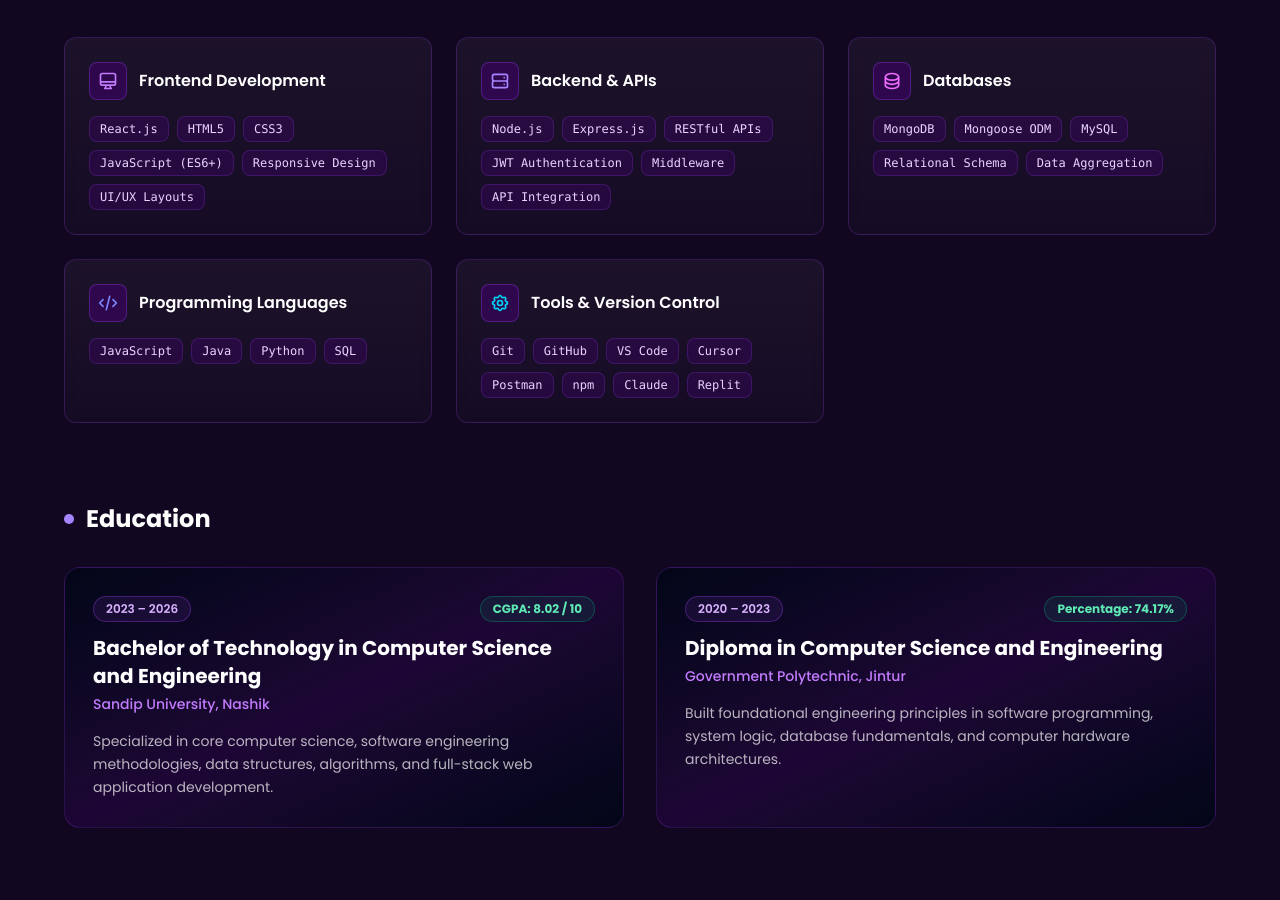
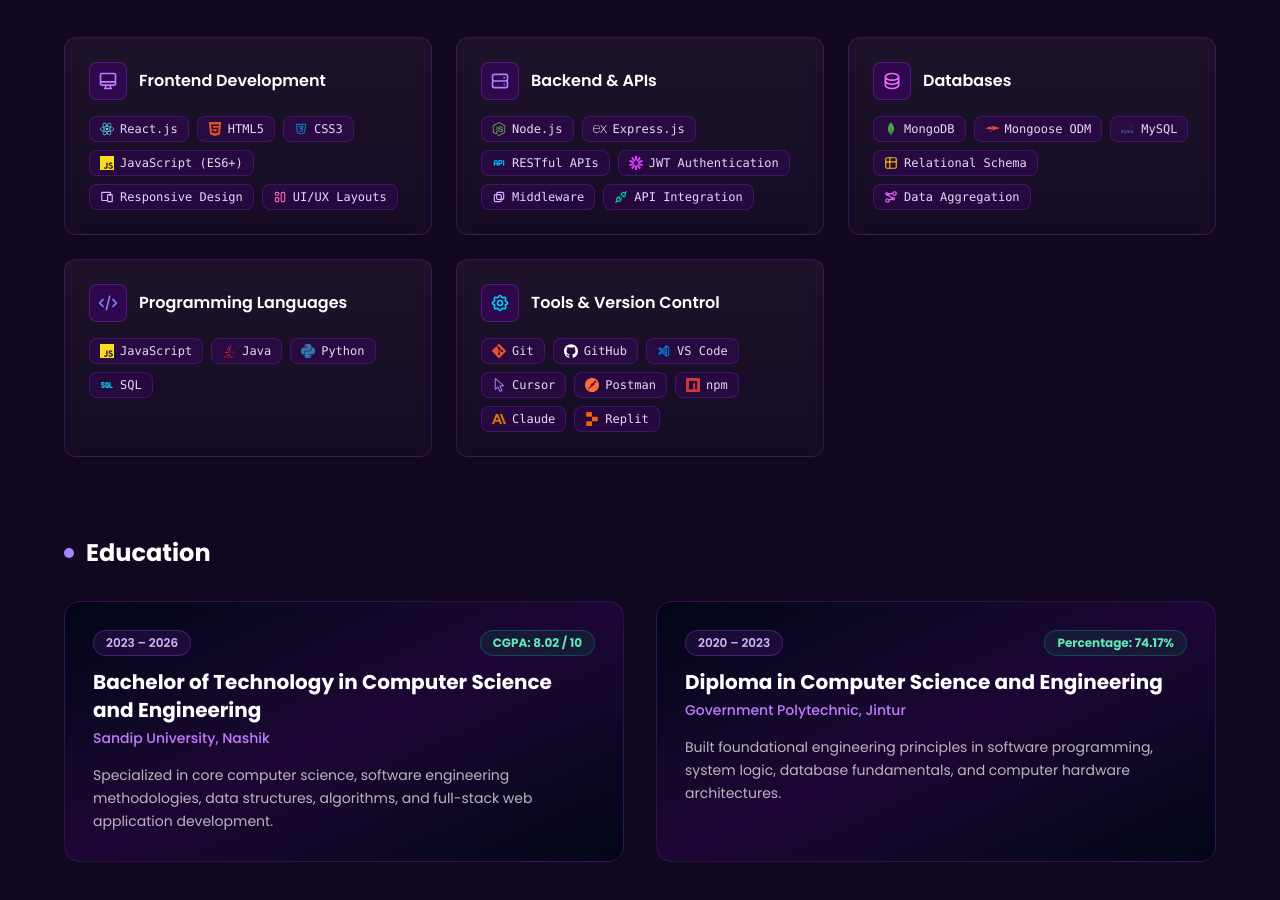
Before and after one commit to boradetejas39-cell/MyPortfolio, a Next.js app: page / in a window 1280 px wide. Shown: the part 2128-3028 px from the top of the page. Built offline with nearby package versions, Linux system fonts and the light colour scheme.

Commit message:
Add tech and brand icons for all skills in Technical Skills Matrix

```diff
--- a/app/components/About.tsx
+++ b/app/components/About.tsx
@@ -1,5 +1,50 @@
+import React from "react";
+import {
+  SiReact,
+  SiHtml5,
+  SiJavascript,
+  SiNodedotjs,
+  SiExpress,
+  SiJsonwebtokens,
+  SiMongodb,
+  SiMongoose,
+  SiMysql,
+  SiPython,
+  SiGit,
+  SiGithub,
+  SiPostman,
+  SiNpm,
+  SiAnthropic,
+  SiReplit,
+} from "react-icons/si";
+import {
+  TbDevices,
+  TbLayout,
+  TbApi,
+  TbLayersIntersect,
+  TbPlugConnected,
+  TbTable,
+  TbChartDots3,
+  TbSql,
+  TbBrandVscode,
+  TbBrandCss3,
+} from "react-icons/tb";
+import { FaJava } from "react-icons/fa";
+import { RxCursorArrow } from "react-icons/rx";
+
+interface SkillItem {
+  name: string;
+  icon: React.ReactNode;
+}
+
+interface SkillCategory {
+  category: string;
+  icon: React.ReactNode;
+  skills: SkillItem[];
+}
+
 export default function About(): React.JSX.Element {
-  const skillCategories = [
+  const skillCategories: SkillCategory[] = [
     {
       category: "Frontend Development",
       icon: (
@@ -7,7 +52,14 @@
           <path strokeLinecap="round" strokeLinejoin="round" strokeWidth="2" d="M9.75 17L9 20l-1 1h8l-1-1-.75-3M3 13h18M5 17h14a2 2 0 002-2V5a2 2 0 00-2-2H5a2 2 0 00-2 2v10a2 2 0 002 2z" />
         </svg>
       ),
-      skills: ["React.js", "HTML5", "CSS3", "JavaScript (ES6+)", "Responsive Design", "UI/UX Layouts"],
+      skills: [
+        { name: "React.js", icon: <SiReact className="text-[#61DAFB]" /> },
+        { name: "HTML5", icon: <SiHtml5 className="text-[#E34F26]" /> },
+        { name: "CSS3", icon: <TbBrandCss3 className="text-[#1572B6]" /> },
+        { name: "JavaScript (ES6+)", icon: <SiJavascript className="text-[#F7DF1E]" /> },
+        { name: "Responsive Design", icon: <TbDevices className="text-purple-300" /> },
+        { name: "UI/UX Layouts", icon: <TbLayout className="text-pink-400" /> },
+      ],
     },
     {
       category: "Backend & APIs",
@@ -16,7 +68,14 @@
           <path strokeLinecap="round" strokeLinejoin="round" strokeWidth="2" d="M5 12h14M5 12a2 2 0 01-2-2V6a2 2 0 012-2h14a2 2 0 012 2v4a2 2 0 01-2 2M5 12a2 2 0 00-2 2v4a2 2 0 002 2h14a2 2 0 002-2v-4a2 2 0 00-2-2m-2-4h.01M17 16h.01" />
         </svg>
       ),
-      skills: ["Node.js", "Express.js", "RESTful APIs", "JWT Authentication", "Middleware", "API Integration"],
+      skills: [
+        { name: "Node.js", icon: <SiNodedotjs className="text-[#5FA04E]" /> },
+        { name: "Express.js", icon: <SiExpress className="text-gray-200" /> },
+        { name: "RESTful APIs", icon: <TbApi className="text-sky-400" /> },
+        { name: "JWT Authentication", icon: <SiJsonwebtokens className="text-[#D63AFF]" /> },
+        { name: "Middleware", icon: <TbLayersIntersect className="text-purple-300" /> },
+        { name: "API Integration", icon: <TbPlugConnected className="text-emerald-400" /> },
+      ],
     },
     {
       category: "Databases",
@@ -25,7 +84,13 @@
           <path strokeLinecap="round" strokeLinejoin="round" strokeWidth="2" d="M4 7v10c0 2.21 3.582 4 8 4s8-1.79 8-4V7M4 7c0 2.21 3.582 4 8 4s8-1.79 8-4M4 7c0-2.21 3.582-4 8-4s8 1.79 8 4m0 5c0 2.21-3.582 4-8 4s-8-1.79-8-4" />
         </svg>
       ),
-      skills: ["MongoDB", "Mongoose ODM", "MySQL", "Relational Schema", "Data Aggregation"],
+      skills: [
+        { name: "MongoDB", icon: <SiMongodb className="text-[#47A248]" /> },
+        { name: "Mongoose ODM", icon: <SiMongoose className="text-[#E74C3C]" /> },
+        { name: "MySQL", icon: <SiMysql className="text-[#4479A1]" /> },
+        { name: "Relational Schema", icon: <TbTable className="text-amber-400" /> },
+        { name: "Data Aggregation", icon: <TbChartDots3 className="text-fuchsia-400" /> },
+      ],
     },
     {
       category: "Programming Languages",
@@ -34,7 +99,12 @@
           <path strokeLinecap="round" strokeLinejoin="round" strokeWidth="2" d="M10 20l4-16m4 4l4 4-4 4M6 16l-4-4 4-4" />
         </svg>
       ),
-      skills: ["JavaScript", "Java", "Python", "SQL"],
+      skills: [
+        { name: "JavaScript", icon: <SiJavascript className="text-[#F7DF1E]" /> },
+        { name: "Java", icon: <FaJava className="text-[#EA2D2E]" /> },
+        { name: "Python", icon: <SiPython className="text-[#3776AB]" /> },
+        { name: "SQL", icon: <TbSql className="text-cyan-400" /> },
+      ],
     },
     {
       category: "Tools & Version Control",
@@ -44,7 +114,16 @@
           <path strokeLinecap="round" strokeLinejoin="round" strokeWidth="2" d="M15 12a3 3 0 11-6 0 3 3 0 016 0z" />
         </svg>
       ),
-      skills: ["Git", "GitHub", "VS Code", "Cursor", "Postman", "npm", "Claude", "Replit"],
+      skills: [
+        { name: "Git", icon: <SiGit className="text-[#F05032]" /> },
+        { name: "GitHub", icon: <SiGithub className="text-white" /> },
+        { name: "VS Code", icon: <TbBrandVscode className="text-[#007ACC]" /> },
+        { name: "Cursor", icon: <RxCursorArrow className="text-violet-400" /> },
+        { name: "Postman", icon: <SiPostman className="text-[#FF6C37]" /> },
+        { name: "npm", icon: <SiNpm className="text-[#CB3837]" /> },
+        { name: "Claude", icon: <SiAnthropic className="text-[#D97706]" /> },
+        { name: "Replit", icon: <SiReplit className="text-[#F26207]" /> },
+      ],
     },
   ];
 
@@ -110,9 +189,12 @@
                   {cat.skills.map((skill, sIdx) => (
                     <span
                       key={sIdx}
-                      className="text-[11px] sm:text-xs px-2.5 py-1 rounded-lg bg-purple-950/40 text-purple-200 border border-purple-500/20 hover:border-purple-400/50 hover:bg-purple-900/30 transition-all font-mono"
+                      className="group/skill inline-flex items-center gap-1.5 text-[11px] sm:text-xs px-2.5 py-1 rounded-lg bg-purple-950/40 text-purple-200 border border-purple-500/20 hover:border-purple-400/50 hover:bg-purple-900/30 hover:text-white transition-all font-mono"
                     >
-                      {skill}
+                      <span className="text-xs sm:text-sm flex-shrink-0 transition-transform duration-200 group-hover/skill:scale-115">
+                        {skill.icon}
+                      </span>
+                      <span>{skill.name}</span>
                     </span>
                   ))}
                 </div>
--- a/package.json
+++ b/package.json
@@ -12,7 +12,8 @@
     "@vercel/analytics": "^1.5.0",
     "next": "16.0.7",
     "react": "19.2.0",
-    "react-dom": "19.2.0"
+    "react-dom": "19.2.0",
+    "react-icons": "^5.7.0"
   },
   "devDependencies": {
     "@tailwindcss/postcss": "^4",
```
Also changed, not shown: 1 other file (tests, documents, lock files or other folders).
